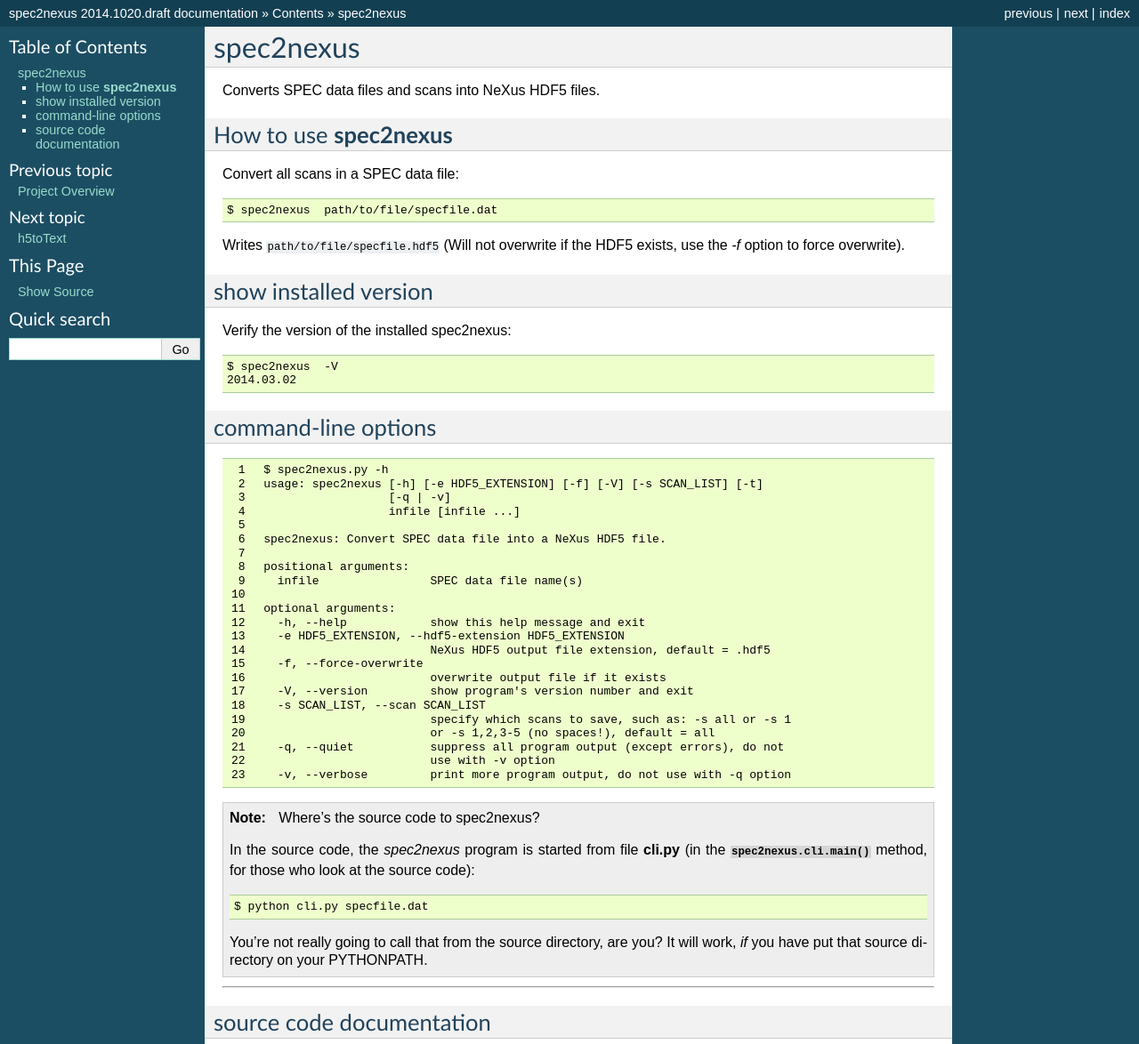
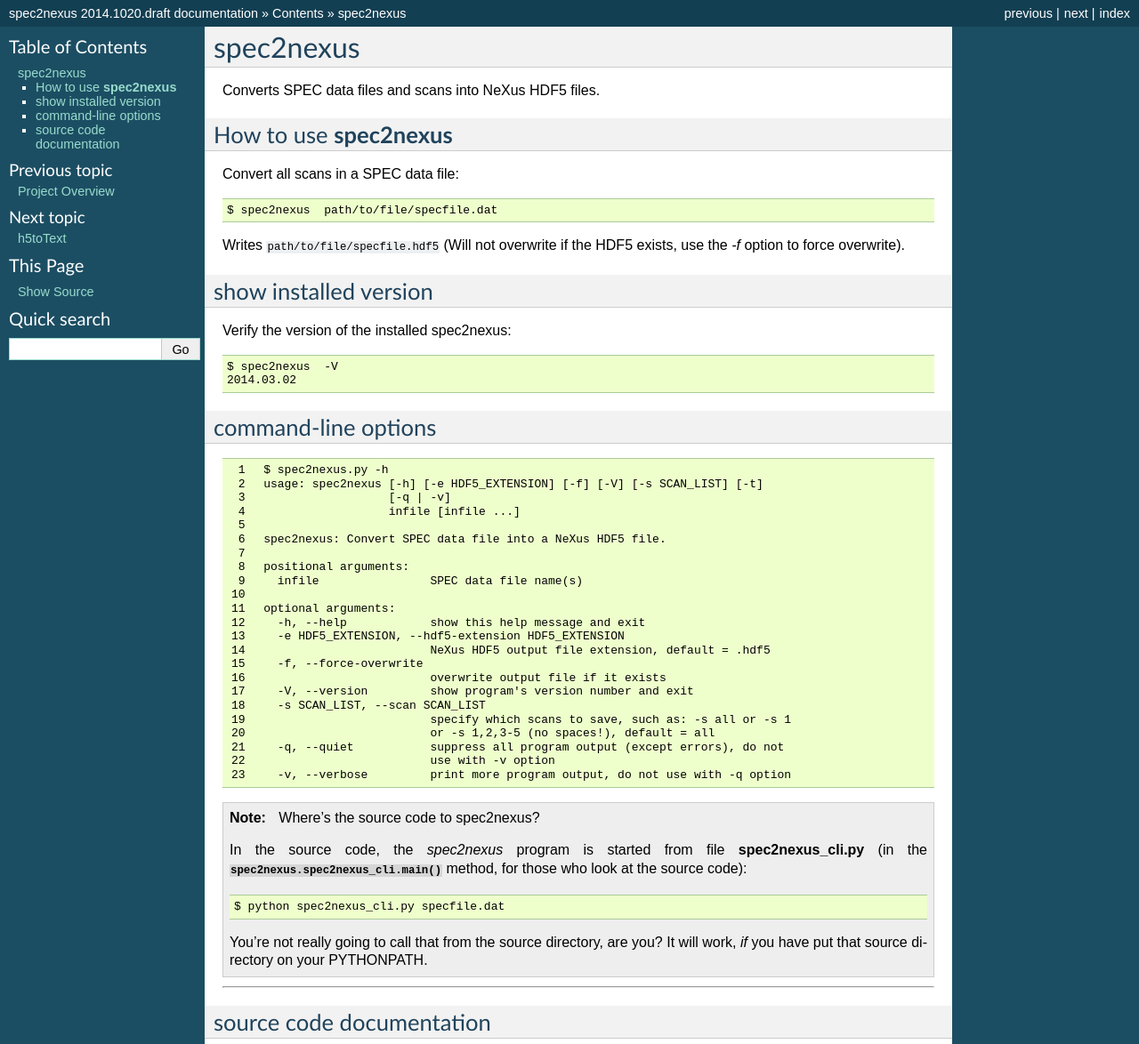
Before and after one commit to prjemian/spec2nexus, a Sphinx documentation site: the page built from docs/source/spec2nexus.rst, in a window 1280 px wide, cut to the strip 0-1174 px from the top of the page. Shown: the whole strip at 89% size. Built offline with Sphinx 7.4.7, drawn with Linux system fonts in a browser that asks for light colours.

Commit message:
documentation

```diff
--- a/docs/source/eznx.rst
+++ b/docs/source/eznx.rst
@@ -92,7 +92,7 @@ APIs provided:
 .. toctree::
    :maxdepth: 1
 
-   prjPySpec2eznx.rst
+   writer.rst
 
 ----
 
--- a/docs/source/spec.rst
+++ b/docs/source/spec.rst
@@ -367,7 +367,7 @@ methods
 .. autosummary::
    :nosignatures:
 
-   ~spec2nexus.spec.strip_first_word
+   ~spec2nexus.utils.strip_first_word
    ~spec2nexus.spec.is_spec_file
 
 exceptions
--- a/docs/source/spec2nexus.rst
+++ b/docs/source/spec2nexus.rst
@@ -60,10 +60,11 @@ command-line options
 .. note:: Where's the source code to spec2nexus?
 
    In the source code, the *spec2nexus* program
-   is started from file **cli.py** (in the :meth:`spec2nexus.cli.main`
+   is started from file **spec2nexus_cli.py**
+   (in the :meth:`spec2nexus.spec2nexus_cli.main`
    method, for those who look at the source code)::
 
-      $ python cli.py specfile.dat
+      $ python spec2nexus_cli.py specfile.dat
 
    You're not really going to call that from the source directory, are you?
    It will work, *if* you have put that source directory on your PYTHONPATH.
@@ -73,6 +74,6 @@ command-line options
 source code documentation
 *************************
 
-.. automodule:: spec2nexus.cli
+.. automodule:: spec2nexus.spec2nexus_cli
     :members:
     :synopsis: Converts SPEC data files and scans into NeXus HDF5 files
```
Also changed, not shown: docs/source/writer.rst (renamed from docs/source/prjPySpec2eznx.rst, +4 -4 lines), 1 other file.
